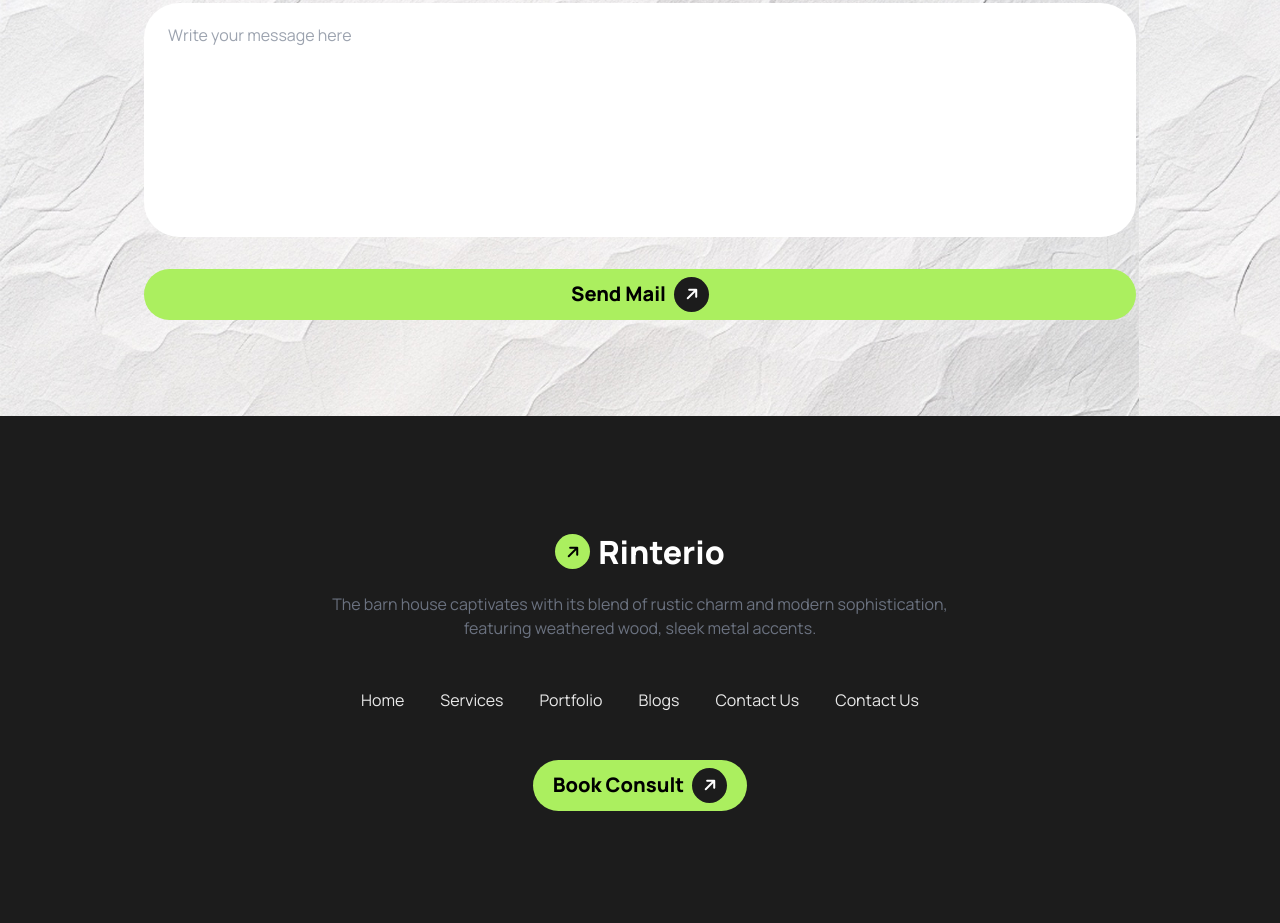
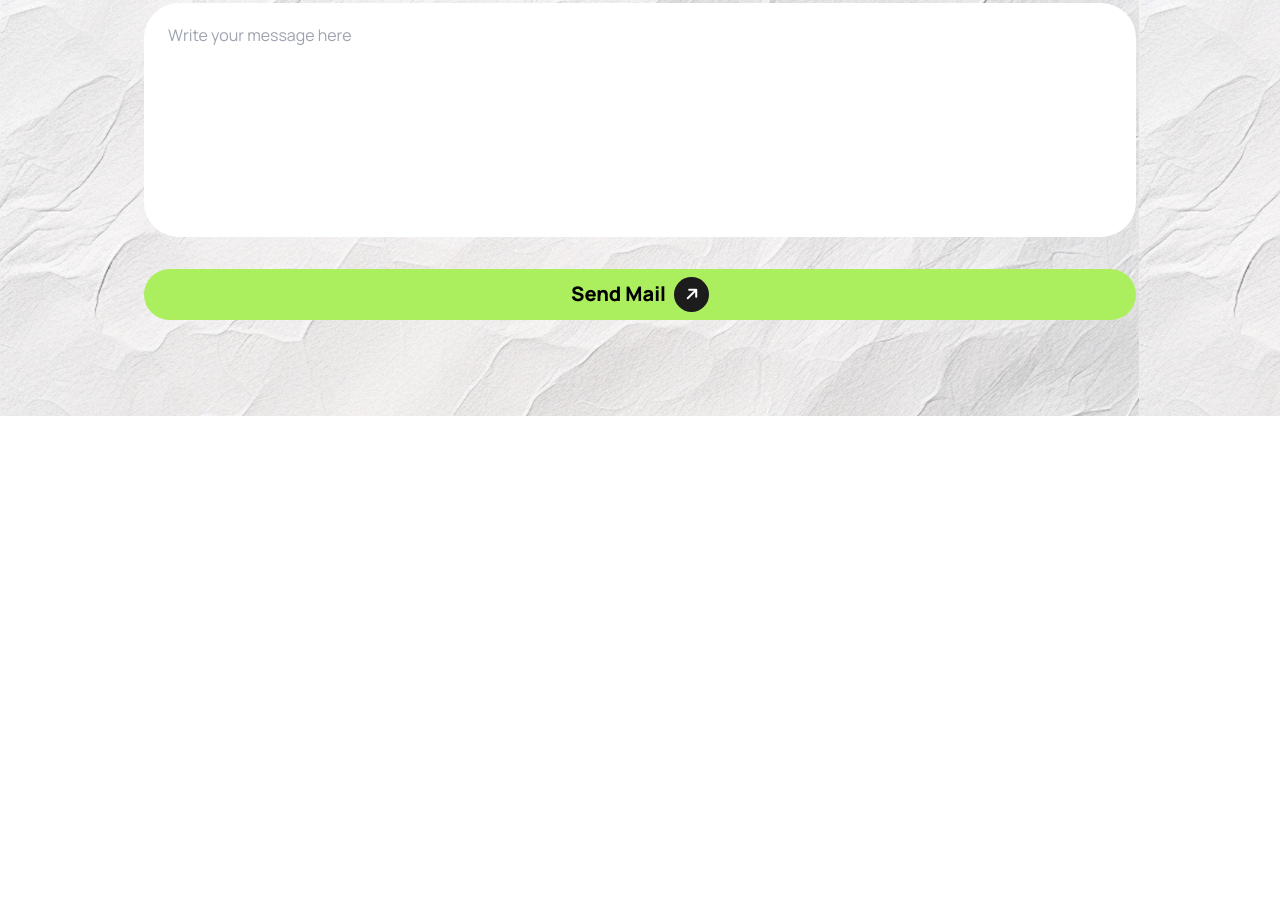
Before and after one commit to safwanvai25/project-B10-3-A, a plain HTML site: page index.html in a window 1280 px wide. Shown: the part 4761-5684 px from the top of the page. After the commit the page ends 5177 px from the top, so only its background shows below. Drawn offline with nearby package versions, Linux system fonts and the light colour scheme.

Commit message:
main complete

```diff
--- a/index.html
+++ b/index.html
@@ -733,49 +733,7 @@
 
     </main>
 
-    <footer class="py-28 md:px-64 flex flex-col items-center text-center bg-[#1C1C1C]">
-        <!-- Rinterio  -->
-        <div class="flex gap-2 items-center ">
-            <div class=" h-[35px] w-[35px] bg-[#ABEF5F] rounded-[32px] flex items-center justify-center"><i class="fa-solid fa-arrow-up rotate-45 "></i></div>
-              <h1 class="text-[32px] font-extrabold text-white">Rinterio</h1>
-          </div>
-          <!-- Rinterio end  -->
-          <!-- paragraph  -->
-          <p class="text-gray-500 mt-4 ">The barn house captivates with its blend of rustic charm and modern sophistication,<br> featuring weathered wood, sleek metal accents.</p>
-            <!-- paragraph  end -->
 
-            <!-- nav  -->
-            <div class="md:flex hidden mt-12">
-                <ul class="flex text-[#E9E9E9] space-x-9">
-                    <li>Home</li>
-                    <li>Services</li>
-                    <li>Portfolio</li>
-                    <li>Blogs</li>
-                    <li>Contact Us</li>
-                    <li>Contact Us</li>
-
-
-
-
-
-                </ul>
-
-            </div>
-          <div>
-            <button class="flex items-center gap-2 px-5 py-2 bg-[#ABEF5F] rounded-[32px] mt-12 ">
-
-                <h1 class="text-[20px] font-extrabold">Book Consult</h1>
-                <div class=" h-[35px] w-[35px] bg-[#1C1C1C] rounded-[32px] flex items-center justify-center"><i class="fa-solid fa-arrow-up rotate-45  text-white"></i></div>
-
-            </button>
-          </div>
-            <!-- nav end -->
-
-
-
-
-
-    </footer>
 
 </body>
 </html>
```
